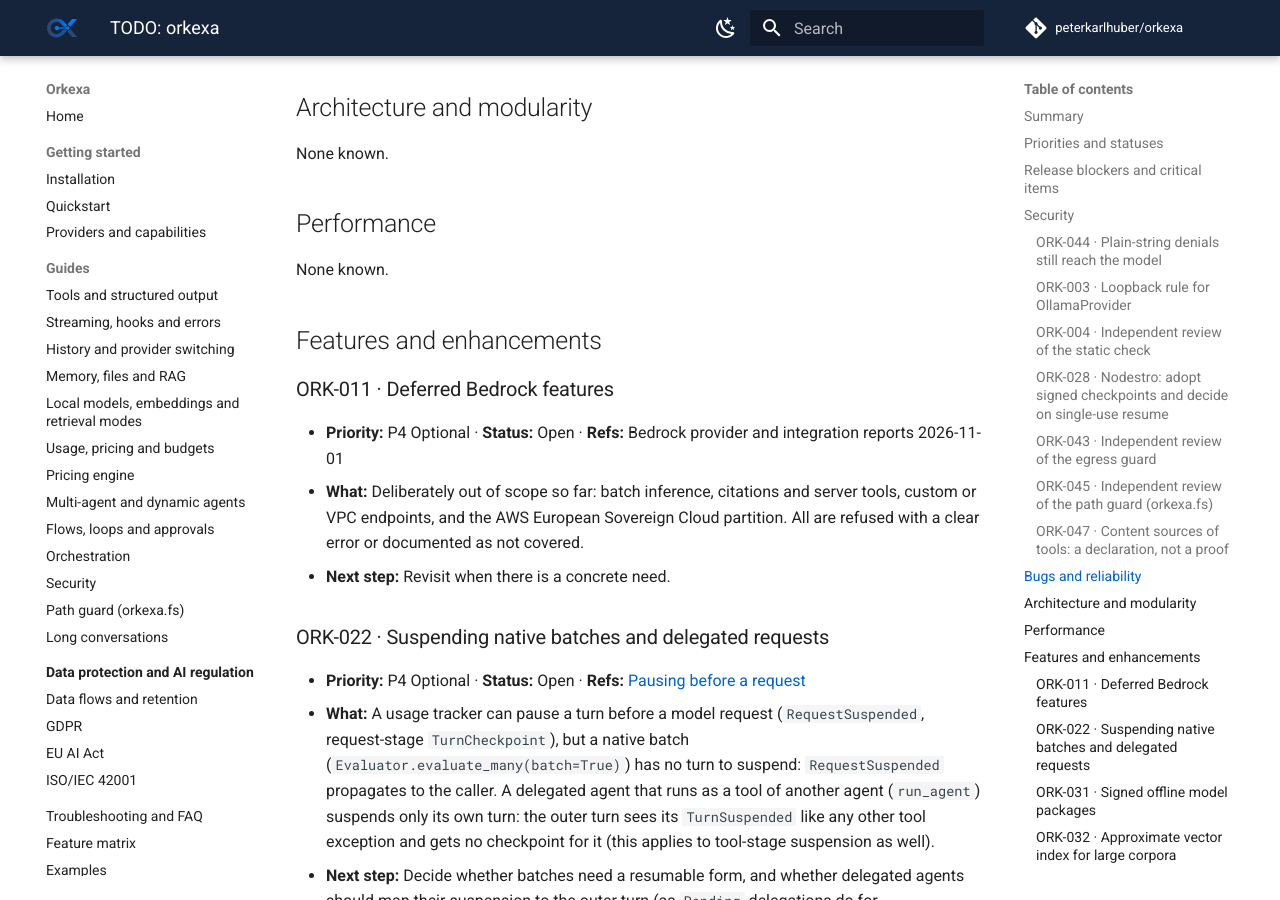
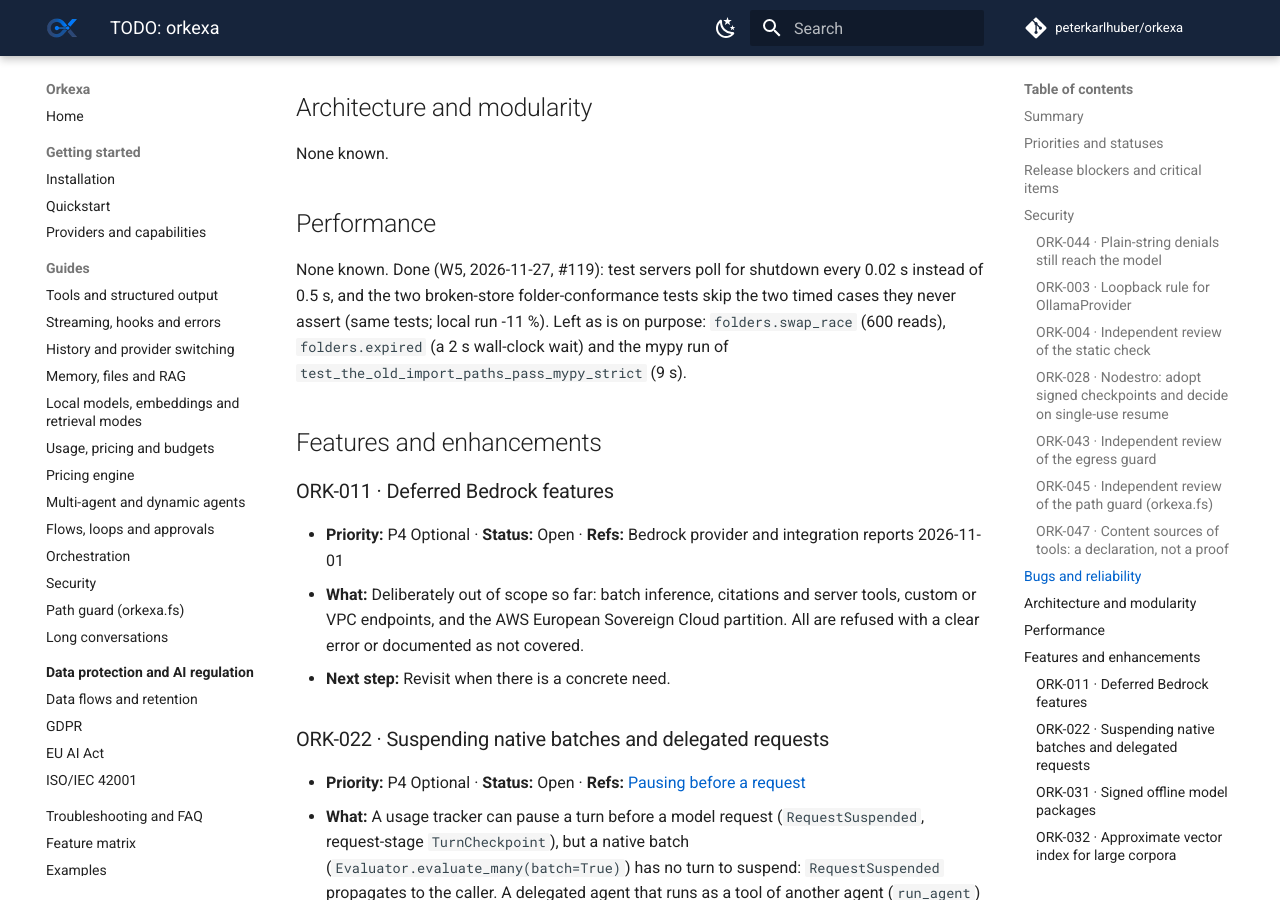
Before and after one commit to peterkarlhuber/orkexa, an MkDocs documentation site: the page built from docs/TODO.md, in a window 1280 px wide and 900 px high, scrolled down 4643 px. Built offline with MkDocs 1.6.1 and Material for MkDocs 9.7.7, drawn with Linux system fonts in a browser that asks for light colours; comment, search, counter and statistics services are not loaded.

Commit message:
Note the test speed-up in docs/TODO.md
Co-Authored-By: Claude Opus 5.5 <noreply@anthropic.com>
Claude-Session: https://claude.ai/code/session_011tY7TDVwzc6NjKDiD7c4rd

```diff
--- a/docs/TODO.md
+++ b/docs/TODO.md
@@ -149,7 +149,10 @@ None known.
 
 ## Performance
 
-None known.
+None known. Done (W5, 2026-11-27, #119): test servers poll for shutdown every 0.02 s instead of 0.5 s, and the two
+broken-store folder-conformance tests skip the two timed cases they never assert (same tests; local run -11 %).
+Left as is on purpose: `folders.swap_race` (600 reads), `folders.expired` (a 2 s wall-clock wait) and the mypy run
+of `test_the_old_import_paths_pass_mypy_strict` (9 s).
 
 ## Features and enhancements
 
```
